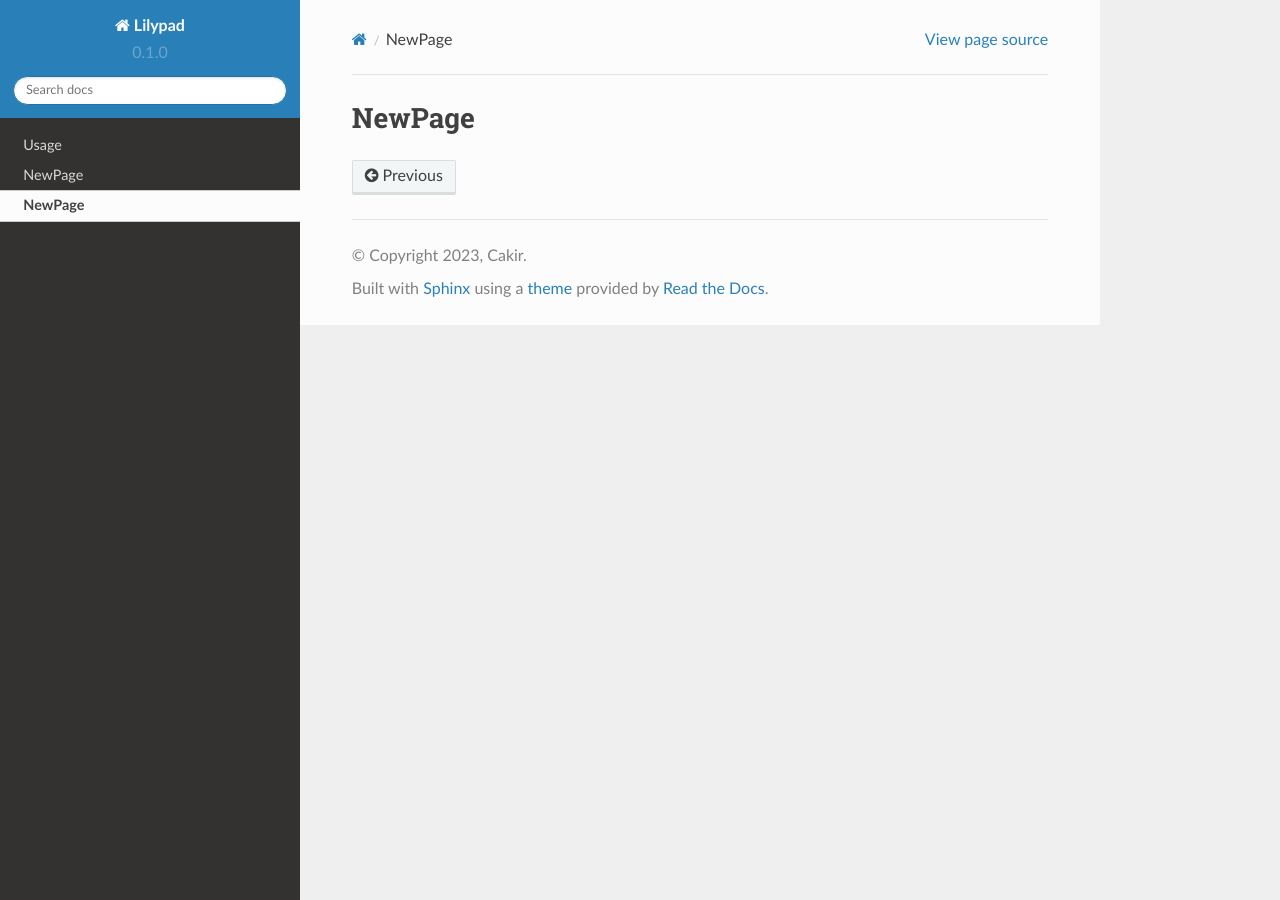
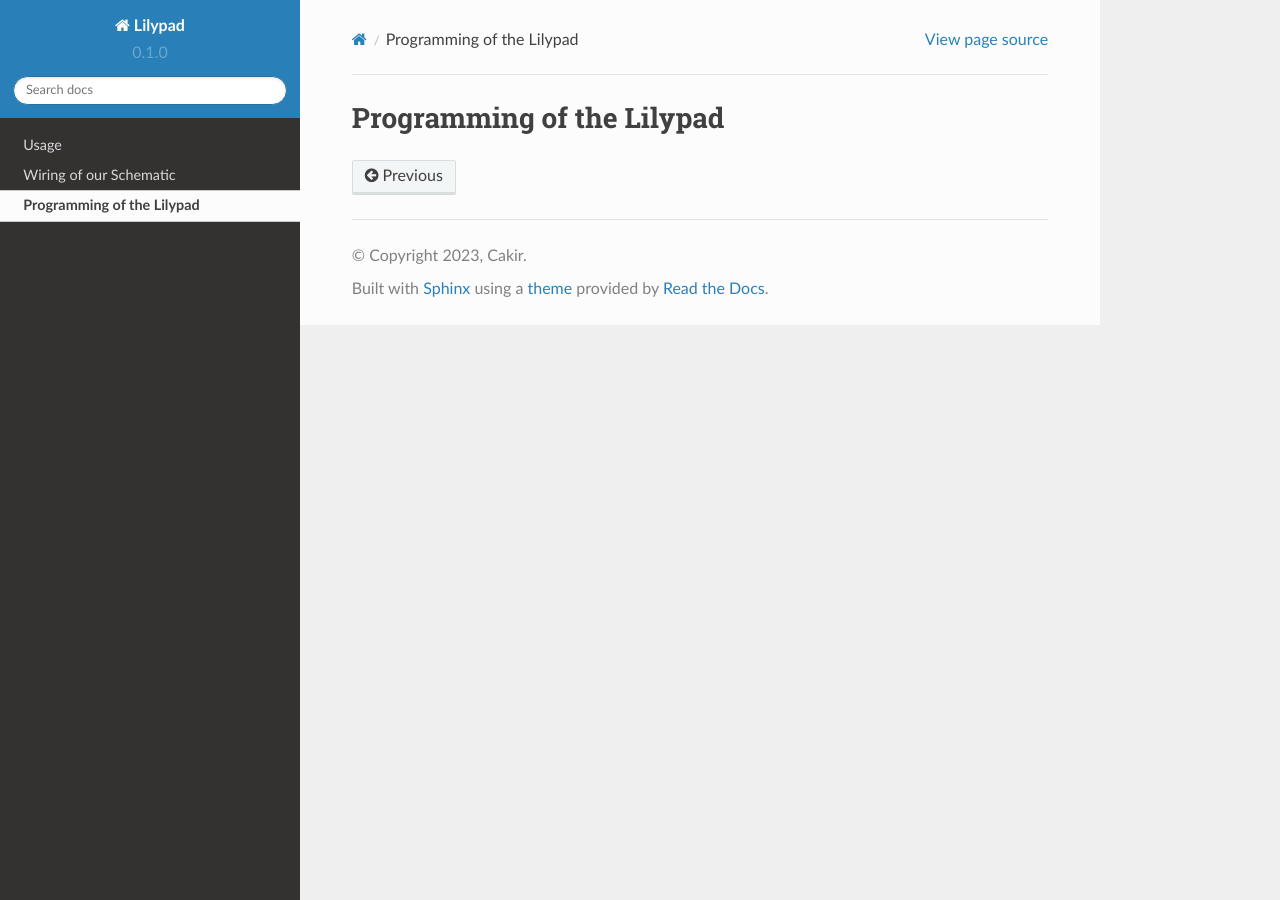
Before and after one commit to nmcakir/lilypad, a Sphinx documentation site: the page built from docs/source/programming.rst, in a window 1280 px wide. Built offline with Sphinx 7.4.7 and the Read the Docs theme 2.0.0, drawn with Linux system fonts in a browser that asks for light colours.

Commit message:
changed names of new pages

```diff
--- a/docs/source/programming.rst
+++ b/docs/source/programming.rst
@@ -1,2 +1,2 @@
-NewPage
+Programming of the Lilypad
 =====
--- a/docs/source/wiring.rst
+++ b/docs/source/wiring.rst
@@ -1,2 +1,2 @@
-NewPage
+Wiring of our Schematic
 =====
```
